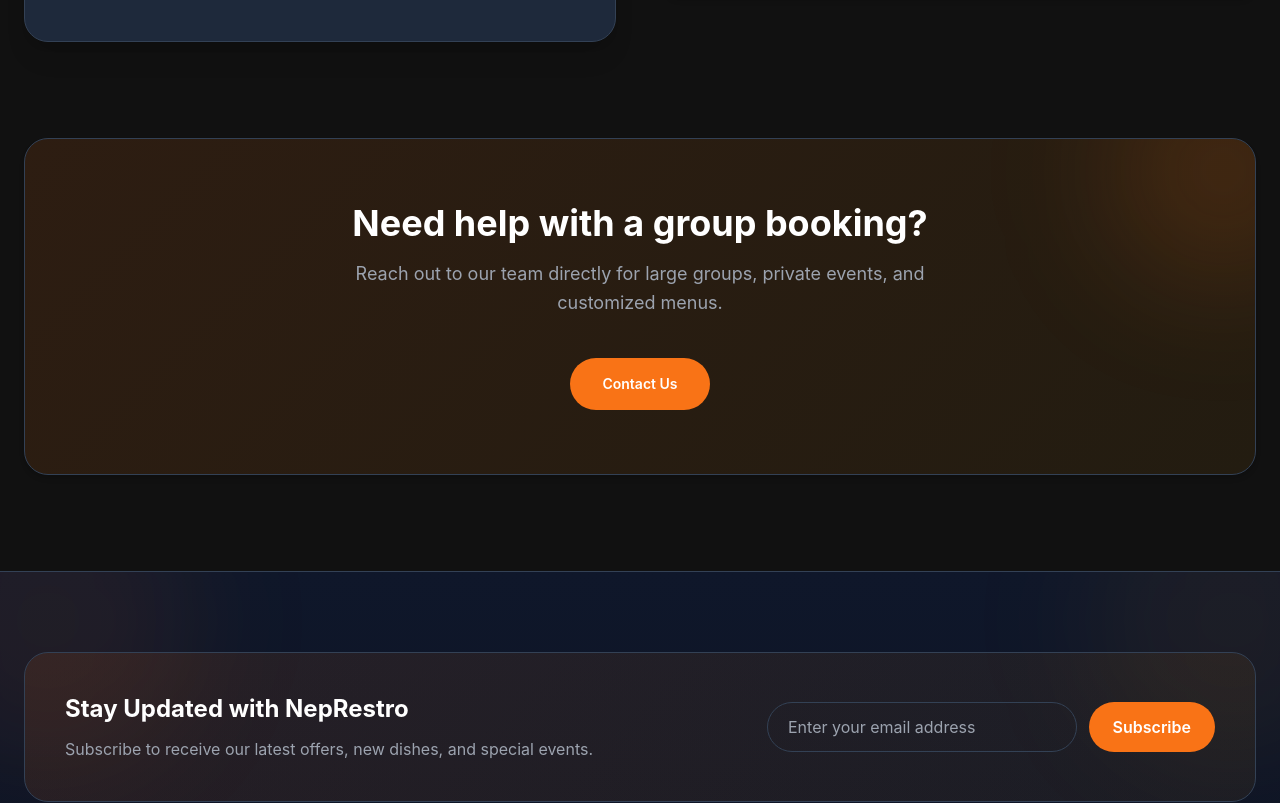
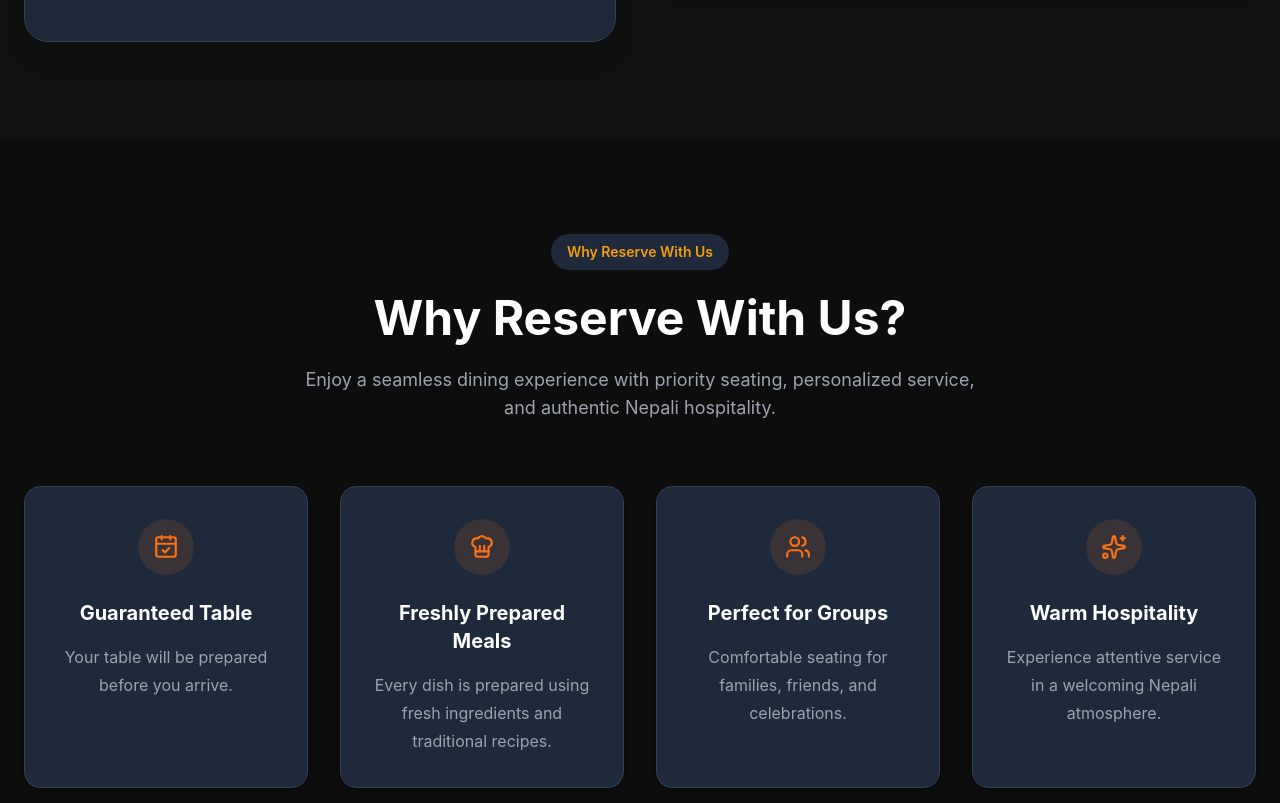
Before and after one commit to ApexWeb-tech/NepRestro, a Next.js app: page /reservations in a window 1280 px wide. Shown: the part 1420-2223 px from the top of the page. Built offline with nearby package versions, Linux system fonts and the light colour scheme.

Commit message:
Phase - 15 Step: 4 Completed

```diff
--- a/app/(public)/reservations/page.tsx
+++ b/app/(public)/reservations/page.tsx
@@ -10,12 +10,14 @@ import {
   Phone,
   Info,
   Users,
+  CalendarCheck,
+  ChefHat,
+  Sparkles,
 } from 'lucide-react';
 import {
   fadeInUp,
   fadeInDown,
   fadeInLeft,
-  fadeInRight,
   staggerContainer,
   staggerItem,
   viewport,
@@ -28,7 +30,8 @@ const infoCards = [
     title: 'Opening Hours',
     content: (
       <p className='body-font mt-3 leading-7 text-gray-400'>
-        Monday – Sunday<br />
+        Monday – Sunday
+        <br />
         10:00 AM – 10:00 PM
       </p>
     ),
@@ -91,6 +94,33 @@ const infoCards = [
         </p>
       </div>
     ),
+  },
+];
+
+const benefits = [
+  {
+    id: 1,
+    icon: CalendarCheck,
+    title: 'Guaranteed Table',
+    description: 'Your table will be prepared before you arrive.',
+  },
+  {
+    id: 2,
+    icon: ChefHat,
+    title: 'Freshly Prepared Meals',
+    description: 'Every dish is prepared using fresh ingredients and traditional recipes.',
+  },
+  {
+    id: 3,
+    icon: Users,
+    title: 'Perfect for Groups',
+    description: 'Comfortable seating for families, friends, and celebrations.',
+  },
+  {
+    id: 4,
+    icon: Sparkles,
+    title: 'Warm Hospitality',
+    description: 'Experience attentive service in a welcoming Nepali atmosphere.',
   },
 ];
 
@@ -194,7 +224,6 @@ export default function ReservationPage() {
                 borderColor: 'var(--color-border)',
               }}
             >
-              {/* Icon + Heading */}
               <div className='mb-6 flex items-center gap-4'>
                 <div
                   className='flex h-14 w-14 items-center justify-center rounded-full'
@@ -218,10 +247,8 @@ export default function ReservationPage() {
 
               <hr className='mb-8' style={{ borderColor: 'var(--color-border)' }} />
 
-              {/* Form Fields */}
               <div className='space-y-6'>
 
-                {/* Row 1: Name & Email */}
                 <div className='grid gap-6 md:grid-cols-2'>
                   <div>
                     <label className='body-font mb-2 block text-sm font-medium text-gray-300'>
@@ -249,7 +276,6 @@ export default function ReservationPage() {
                   </div>
                 </div>
 
-                {/* Row 2: Phone & Guests */}
                 <div className='grid gap-6 md:grid-cols-2'>
                   <div>
                     <label className='body-font mb-2 block text-sm font-medium text-gray-300'>
@@ -281,7 +307,6 @@ export default function ReservationPage() {
                   </div>
                 </div>
 
-                {/* Row 3: Date & Time */}
                 <div className='grid gap-6 md:grid-cols-2'>
                   <div>
                     <label className='body-font mb-2 block text-sm font-medium text-gray-300'>
@@ -313,7 +338,6 @@ export default function ReservationPage() {
                   </div>
                 </div>
 
-                {/* Special Requests */}
                 <div>
                   <label className='body-font mb-2 block text-sm font-medium text-gray-300'>
                     Special Requests
@@ -327,7 +351,6 @@ export default function ReservationPage() {
                   />
                 </div>
 
-                {/* Submit Button */}
                 <button
                   type='button'
                   className='body-font w-full rounded-full py-4 text-base font-semibold text-white transition-all duration-300 ease-out hover:-translate-y-1 hover:shadow-xl active:scale-95 focus:outline-none focus:ring-2 focus:ring-orange-500 focus:ring-offset-2'
@@ -343,7 +366,7 @@ export default function ReservationPage() {
               </div>
             </motion.div>
 
-            {/* ── Right: Step 3 Info Cards ── */}
+            {/* ── Right: Info Cards ── */}
             <motion.div
               variants={staggerContainer}
               initial='hidden'
@@ -389,8 +412,90 @@ export default function ReservationPage() {
         </div>
       </section>
 
+      {/* ── Step 4: Reservation Benefits ── */}
+      <section className='bg-[#0d0d0d] py-24'>
+        <div className='mx-auto max-w-7xl px-6'>
+
+          {/* Section Header */}
+          <motion.div
+            variants={staggerContainer}
+            initial='hidden'
+            whileInView='visible'
+            viewport={viewport}
+            className='mb-16 text-center'
+          >
+            <motion.span
+              variants={fadeInDown}
+              className='body-font inline-block rounded-full px-4 py-2 text-sm font-semibold'
+              style={{
+                backgroundColor: 'var(--color-surface)',
+                color: 'var(--color-secondary)',
+              }}
+            >
+              Why Reserve With Us
+            </motion.span>
+
+            <motion.h2
+              variants={fadeInUp}
+              className='heading-font mt-6 text-3xl font-bold text-white sm:text-4xl lg:text-5xl'
+            >
+              Why Reserve With Us?
+            </motion.h2>
+
+            <motion.p
+              variants={fadeInUp}
+              className='body-font mx-auto mt-6 max-w-2xl text-base leading-8 text-gray-400 sm:text-lg'
+            >
+              Enjoy a seamless dining experience with priority seating,
+              personalized service, and authentic Nepali hospitality.
+            </motion.p>
+          </motion.div>
+
+          {/* Benefits Grid */}
+          <motion.div
+            variants={staggerContainer}
+            initial='hidden'
+            whileInView='visible'
+            viewport={viewport}
+            className='grid gap-8 md:grid-cols-2 lg:grid-cols-4'
+          >
+            {benefits.map((benefit) => {
+              const Icon = benefit.icon;
+              return (
+                <motion.div
+                  key={benefit.id}
+                  variants={staggerItem}
+                  className='rounded-2xl border p-8 text-center shadow-md transition-all duration-300 ease-out hover:-translate-y-2 hover:border-orange-500/40 hover:shadow-xl'
+                  style={{
+                    backgroundColor: 'var(--color-surface)',
+                    borderColor: 'var(--color-border)',
+                  }}
+                >
+                  <div
+                    className='mx-auto mb-6 flex h-14 w-14 items-center justify-center rounded-full'
+                    style={{
+                      backgroundColor: 'rgba(249,115,22,0.12)',
+                      color: 'var(--color-primary)',
+                    }}
+                  >
+                    <Icon size={26} />
+                  </div>
+                  <h3 className='heading-font text-xl font-bold text-white'>
+                    {benefit.title}
+                  </h3>
+                  <p className='body-font mt-4 text-base leading-7 text-gray-400'>
+                    {benefit.description}
+                  </p>
+                </motion.div>
+              );
+            })}
+          </motion.div>
+
+        </div>
+      </section>
+
       {/* ── Group Booking CTA ── */}
-      <section className='pb-24 px-6'>
+      <section className='py-24 px-6'>
         <div className='mx-auto max-w-7xl'>
           <motion.div
             variants={fadeInUp}
```
